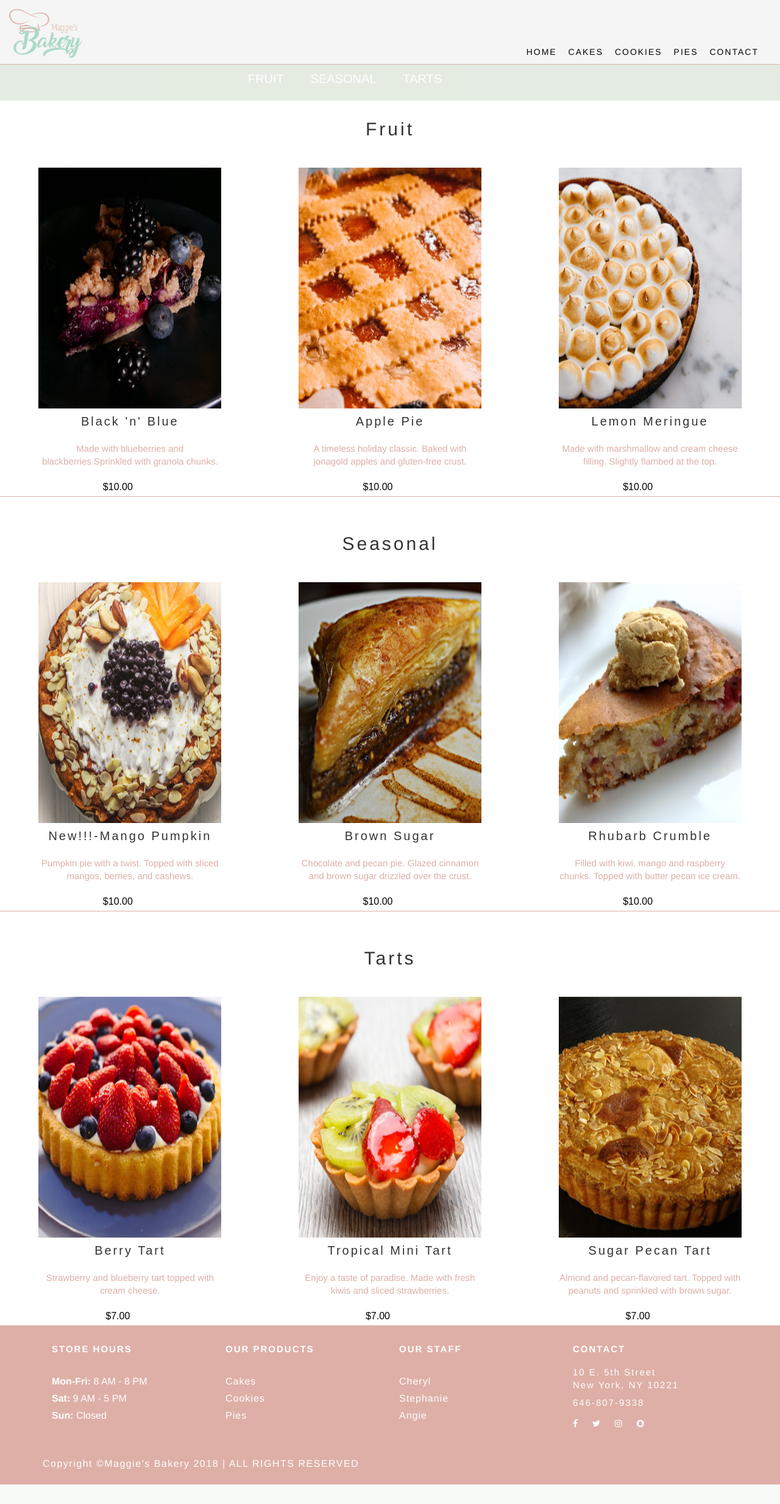
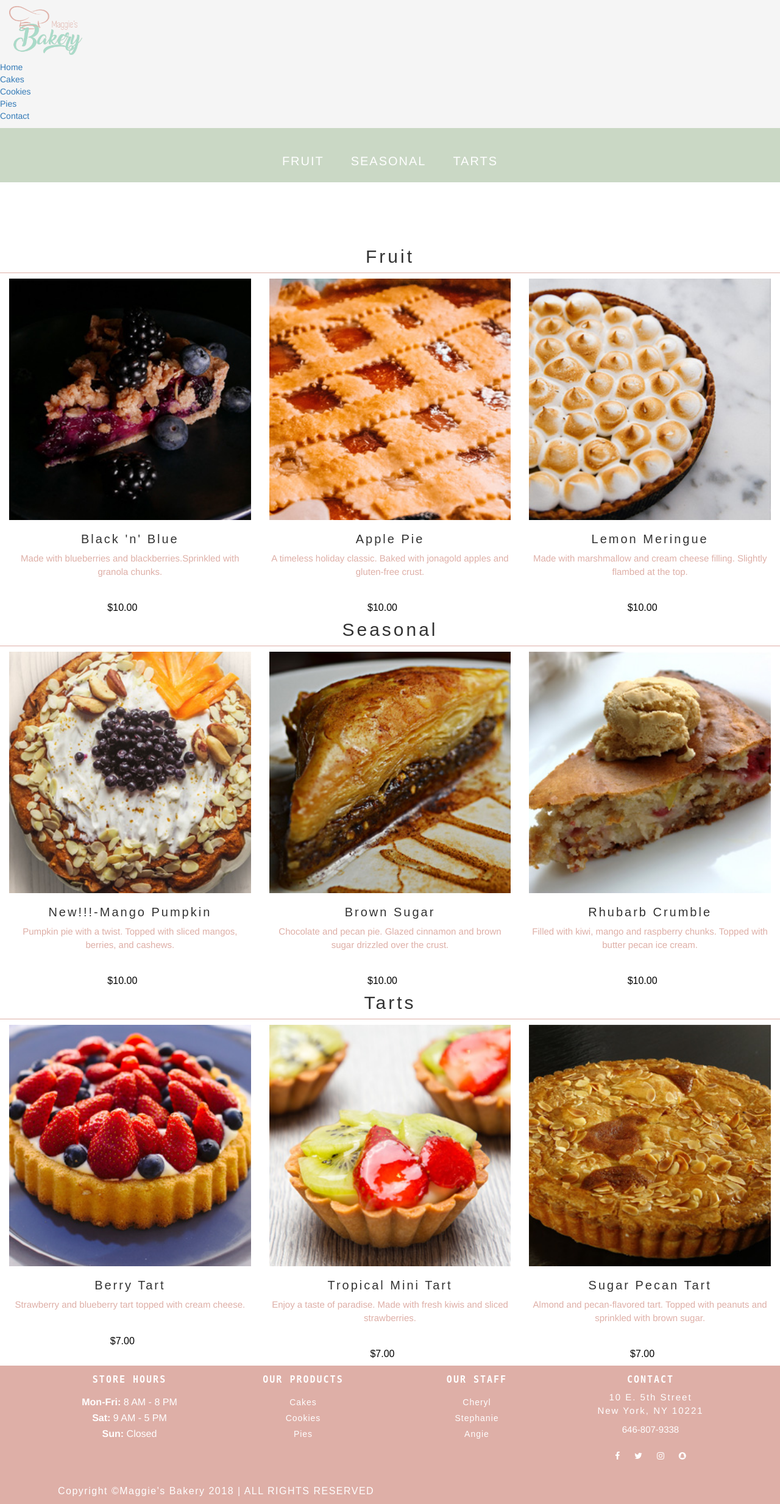
Before and after one commit to mfranl95/MaggiesBakery, a PHP site: page /pies.html in a window 1280 px wide. Shown: the whole page at 61% size. Before the commit the page ends 2435 px from the top, so only its background shows below. Run offline with PHP 8.4, Linux system fonts and the light colour scheme; some libraries are stand-ins or nearby versions; some web fonts are replaced.

Commit message:
Update main.css

```diff
--- a/css/main.css
+++ b/css/main.css
@@ -1,12 +1,12 @@
-  @import url("https://use.typekit.net/rky1oyp.css");
+   @import url("https://use.typekit.net/rky1oyp.css");
 
 *{
 	margin:0;
-	height: 100%;
+	padding: 0;
 }
 
 html, body{
-	min-height: 100%;
+
 }
 
 body{
@@ -16,12 +16,8 @@
 
 header{
 	background: #f5f5f5;
-	border-bottom: 0.5px solid #deafa7;
-	padding-bottom: 0px;
-	position: fixed;
-	height: auto;
+	width:100%;
 	z-index: 2;
-	width: 100%;
 }
 
 header::after{
@@ -31,32 +27,31 @@
 }
 
 .logo{
-	float: left;
 	padding: 10px 0;
 	height: 100px;
 	width: 120px;
 	margin-left: 15px;
 }
 
-.main{
+.nav{
 	float: right;
 	margin-left: 10px;
 	margin-top: 50px;
 }
 
-.main ul{
+.nav ul{
 	margin-right: 35px;
 	padding: 0;
 	list-style: none;
 }
 
-.main li{
+.nav li{
 	display: inline-block;
 	margin-left: 15px;
 	padding-top: 25px;
 }
 
-.main a{
+.nav a{
 	color: #000;
 	text-decoration: none;
 	text-transform: uppercase;
@@ -64,45 +59,81 @@
 	letter-spacing: 2px;
 }
 
-.main a:hover{
+.nav a:hover{
 	color: #deafa7;
 	text-decoration: underline;
 }
 
-.main a:active{
+.nav a:active{
 	color: #deafa7;
 	text-decoration: underline;
 }
 
-.img-container{
-	background-image: url(https://images.pexels.com/photos/1028714/pexels-photo-1028714.jpeg?auto=compress&cs=tinysrgb&dpr=2&h=650&w=940);
-	height: 100%;
-	background-position: center;
-	background-repeat: no-repeat;
-	background-size: cover;
-	position: relative;
-	padding-top: 25px;
+@media only screen and(max-width: 812px){
+	body{
+		width: 100%
+	}
+	header{
+		width:100%;
+	}
+
+	.nav li{
+		width: 100%;
+		display: inline-block;
+		padding-top: 25px;
+		text-align: center;
+	}
+	.main{
+		width: 100%;
+	}
+	.main img{
+		width: 100%;
+	}
+	.main h1{
+		width: 100%;
+		font-size: 36px;
+		text-align: center;
+		color: #000;
+	}
+	.cake-container{
+		width: 100%
+	}
+
+	.cookie-container{
+		width: 100%
+	}
+	.pie-container{
+		width: 100%
+	}
 }
 
-.inner-container{
-	text-align: center;
-	position: absolute;
+.main{
 	width: 100%;
-	color: #fff;
-	height: auto;
-	margin-top: 200px;
 }
 
-.inner-container h1{
+.main img{
+	margin-top: 5px;
+}
+
+
+.main h1{
 	font-size: 50px;
 	letter-spacing: 4px;
 	text-align: center;
+	position: relative;
+	bottom: 400px;
+	width: 100%;
+	color: #fff;
 }
 
-.inner-container p{
+.main p{
 	font-size: 30px;
 	letter-spacing: 8px;
 	text-align: center;
+	position: relative;
+	bottom: 400px;
+	width: 100%;
+	color: #fff;
 }
 
 .btn{
@@ -115,6 +146,9 @@
 	border: 2px solid #deafa7;
 	letter-spacing: 5px;
 	margin-top: 10px;
+	position: relative;
+    left: 550px;
+    bottom: 400px;
 }
 
 .btn:hover{
@@ -124,45 +158,14 @@
 	border: 2px solid #deafa7;
 }
 
-@media only screen and (max-width: 920px){
-	.inner-container{
-		margin-top: 100px;
-	}
-}
-
-@media only screen and (max-width:540px){
-	.inner-container{
-		margin-top: 150px;
-	}
-	h1{
-		font-size: 70px;
-	}
-}
-
-/*Icons*/
-.fa-shopping-cart{
-	float: right;
-	font-size: 24px;
-	display: inline-block;
-	margin-left: 60px;
-	padding-top: 40px;
-	color: #deafa7;
-}
-
-
-/* End Icons*/
-
-#section2{
+.section2{
 	background-color: #fff;
 	width: 100%;
-	height: 300px;
-	margin: 0 auto;
 }
 
 h2{
 	font-size: 30px;
-	font-family: "fenway-park-jf",sans-serif;
-	font-weight:500;
+	font-family: "fenway-park-jf",sans-serif!important;
 	text-align: center;
 	padding-top: 5px;
 	text-transform: none;
@@ -173,7 +176,7 @@
 
 h3{
 	font-size: 20px;
-	font-family: "fenway-park-jf",sans-serif;
+	font-family: "fenway-park-jf",sans-serif!important;
 	text-align: center;
 	padding-top: 5px;
 	text-transform: none;
@@ -181,37 +184,19 @@
 	margin-top: 15px;
 	padding-top: 25px;
 }
-
-.container{
-	width: 100%;
-	height: 70px;
-	padding-top: 20px;
-	margin-top: 15px;
-}
-.col-md-6{
-	width: 50%;
-	align-content: center;
-	vertical-align: middle;
-}
-
-.about{
-	height: 450px;
-	width: 450px;
-}
-
 .info{
 	font-size: 20px;
 	color: #deafa7;
 	text-align: center;
-	letter-spacing: 2px;
+	letter-spacing: 4px;
 	align-content: center;
 	padding-top: 25px;
 	margin-top: 25px;
 }
-#section3{
+
+.section3{
 	width: 100%;
 	margin:0 auto;
-	height: 490px;
 }
 
 h4{
@@ -222,15 +207,6 @@
 	margin-top: 15px;
 	margin-left: -25px;
 	padding-top: 5px;
-}
-.col-md-12{
-	width: 100%;
-	background-color: #deafa7;
-	border: 3px solid #fff;
-}
-
-.col-lg-4{
-	width: 33.33333%;
 }
 
 .btn-shop{
@@ -282,71 +258,26 @@
 	padding-top: 5px;
 }
 
-/*All Pages */
-.items{
-	text-align: center;
-	vertical-align: middle;
-	position: absolute;
-	right: 580px;
+/*All Pastry Pages*/
+.pastry-container{
+	width: 100%;
+	padding-top: 60px;
+	border-bottom: 0.5px solid #deafa7;
 }
 
-.items ul{
-	margin-right: -25px;
-	padding: 0;
-	list-style: none;
-}
-
-.items li{
-	display: inline-block;
-	margin-left: 40px;
-	padding-top: 35px;
-	padding-left: 0px;
-	text-align: center;
-}
-
-.items a{
-	color: #fff;
-	text-decoration: none;
-	text-transform: uppercase;
-	font-size: 20px;
-}
-
-.items a:hover{
-	color: #000;
-	text-decoration: underline;
-}
-
-#products{
-	width:100%;
-	height: 680px;
-	border-bottom: 0.75px solid #deafa7;
-	position:relative;
-	top: 50px;
-}
-
-.pastry-container{
-	align-content: center;
-	padding-top: 15px;
-	height: 100px;
-}
-img{
-	width: 300px;
-	height: 400px;
+.pastry-container img{
 	margin-top: 5px;
 	padding-top: 5px;
+	width:100%;
 }
 
 .pastry-info{
-	width: 300px;
-	margin-top: -10px;
-	height: 40px;
+	width: 100%;
+	margin-top: 5px;
 }
 
 .pastry-cost{
-	width: 300px;
-	margin-top: -15px;
-	margin-left: -15px;
-	height: 40px;
+	width: 100%;
 }
 
 .pastry-cost h5{
@@ -374,116 +305,129 @@
 	text-align: center;
 	padding-top: -20px;
 }
-input[type=text] {
-  float: right;
-  width: 30px;
-  height: 25px;
-  padding: 3px 0 0 0;
-  text-align: center;
-  border: 0.5px solid #deafa7;
-  border-radius: 2px;
-  position: relative;
-  bottom:25px;
-  right: 55px;
-}
-input.qtyplus {
-	width:25px;
-	height:25px;
-	background-color: #deafa7;
-	color: #fff;
-	position: relative;
-  	bottom:25px;
-  	left: 106px;
-  	border: none;
-  	border-radius: 2px;
-  	padding: 5px 5px;
-}
-input.qtyminus {
-	width:25px;
-	height:25px;
-	background-color: #deafa7;
-	color: #fff;
-	position: relative;
-  	bottom:25px;
-  	left: 84px;
-  	border: none;
-  	border-radius: 2px;
-  	padding: 5px 5px;
+/*Cakes Page*/
+.cake-container{
+	width: 100%;
+	background: #deafa7;
+	padding-top: 20px;
 }
 
-/*Cakes Page */
-.cake-container{
-	background-color: #deafa7;
-	opacity: 0.5;
-	height: 85px;
+.cake-container nav{
+	padding-left: 0;
+	margin-bottom: 0;
+	list-style: none
+}
+
+.cake-container ul{
+	list-style: none;
 	width: 100%;
-	position:relative;
-	top:80px;
+	text-align: center;
+	padding: 0;
+	margin: 0;
+}
+
+.cake-container li{
+	display: inline-block;
+
+}
+
+.cake-container a{
+	display: block;
+	font-size: 20px;
+	color: #fff;
+	padding: 20px;
+	letter-spacing: 2px;
+	text-decoration: none;
+	text-transform: uppercase;
 }
 
 .cake-container a:hover{
-	color: #000;
 	text-decoration: none;
+	color: #f5f5f5;
 }
 
-.cart{
-	width: 300px;
-	margin-top: 5px;
-	padding-top: 25px;
-	height: 40px;
+
+/*Cookies Page*/
+.cookie-container{
+	width: 100%;
+	background: #aed5c5;
+	padding-top: 20px;
 }
 
-.btn-cart{
-	background-color: #deafa7;
-	color: #fff;
-	font-size: 15px;
-	width: 400px;
-	padding: 5px 10px;
-	border-radius: 2px;
-	letter-spacing: 5px;
-	margin-top: 10px;
-	margin-left: 25px;
-	position: relative;
-	bottom: 0px;
-	left: 0px;
-	cursor: pointer;
+.cookie-container nav{
+	padding-left: 0;
+	margin-bottom: 0;
+	list-style: none
 }
 
-.btn-cart:hover{
+.cookie-container ul{
+	list-style: none;
+	width: 100%;
+	text-align: center;
+	padding: 0;
+	margin: 0;
+}
+
+.cookie-container li{
+	display: inline-block;
+
+}
+
+.cookie-container a{
+	display: block;
+	font-size: 20px;
 	color: #fff;
-	background-color: #cad8c5;
+	padding: 20px;
+	letter-spacing: 2px;
 	text-decoration: none;
-}
-/*Cookies Page */
-.cookie-container{
-	background-color: #aed5c5;
-	opacity: 0.5;
-	height: 85px;
-	width: 100%;
-	position:relative;
-	top:80px;
+	text-transform: uppercase;
 }
 
 .cookie-container a:hover{
+	text-decoration: none;
 	color: #000;
-	text-decoration: none;
 }
 
-/*Pie Page */
+/*Pies Page*/
 .pie-container{
-	background-color: #cad8c5;
-	opacity: 0.5;
-	height: 85px;
 	width: 100%;
-	position:relative;
-	top:80px;
+	background: #cad8c5;
+	padding-top: 20px;
+}
+
+.pie-container nav{
+	padding-left: 0;
+	margin-bottom: 0;
+	list-style: none
+}
+
+.pie-container ul{
+	list-style: none;
+	width: 100%;
+	text-align: center;
+	padding: 0;
+	margin: 0;
+}
+
+.pie-container li{
+	display: inline-block;
+
+}
+
+.pie-container a{
+	display: block;
+	font-size: 20px;
+	color: #fff;
+	padding: 20px;
+	letter-spacing: 2px;
+	text-decoration: none;
+	text-transform: uppercase;
 }
 
 .pie-container a:hover{
+	text-decoration: none;
 	color: #000;
-	text-decoration: none;
 }
-
 /*Contact Page */
 iframe{
 	width:650px;
@@ -496,8 +440,7 @@
 	color: #deafa7;
 	align-content: center;
 	text-align: center;
-	padding-top: 10px;
-	height:auto;
+	padding-top: 20px;
 }
 
 .contact-social {
@@ -520,6 +463,7 @@
 .contact-social i:hover {
   color: #aed5c5;
 }
+
 /*Footer */
 .footer-title{
 	font-size: 15px;
@@ -535,79 +479,137 @@
 	text-align: left;
 	margin-top: -15px;
 	padding-top: 10px;
-	height: auto;
 }
 
 .footer-info li{
 	list-style: none;
 	margin-left: -40px;
-	height:auto;
+	padding-top: -15px;
+}
+footer{
+	background: #deafa7;
+	width: 100%;
+	clear: both;
 	margin-top: 5px;
 }
-footer{
-	background-color: #deafa7;
-	height: 260px;
-	width: 100%;
-	clear: both;
-	position: relative;
-	top:60px;
+
+.footer-title{
+	font-size: 15px;
+	color: #fff;
+	font-family: "orator-std", monospace;
+	text-transform: uppercase;
+	font-weight: bold;
+	letter-spacing: 2px;
+	text-align: center;
+	padding-top: 5px;
 }
 
-footer, .footer-info{
+.footer-info{
+	color: #fff;
+	font-size: 16px;
+	text-align: center;
+	margin-top: 5px;
+	margin-left: 0px;
+	padding-top: 5px;
+	padding-left: 0px
+}
+
+.footer-info li{
 	list-style: none;
-	margin-top: -25px;
+	margin-left: 0px;
+	padding-top: 3px;
+	text-decoration: none;
+	font-size: 16px;
 }
 
 .footer-info li a{
 	list-style: none;
 	margin-top: 5px;
 	color: #fff;
-	padding-top: 5px;
 	text-align: center;
 	letter-spacing: 1px;
+	text-decoration: none;
+	font-size: 14px;
+	font-family: "omnes-pro", sans-serif;
+}
+
+.footer-info li a:hover{
+	color: #000;
 }
 
 .footer-address{
 	color: #fff;
 	font-size: 15px;
 	letter-spacing: 2px;
-	text-align: left;
-	margin-top: -25px;
+	text-align: center;
 }
 
 .footer-contact{
+	text-align: center;
 	color: #fff;
 	font-size: 15px;
-	letter-spacing: 2px;
-	text-align: left;
-	margin-top: 0px;
+}
+
+.footer-contact li{
+	text-decoration: none;
+	list-style: none;
+	display: inline-block;
+	padding-left: 20px;
+}
+
+.footer-contact li span{
+	color: #fff;
+	font-style: 18px;
+	font-family: "omnes-pro", sans-serif;
+	text-align: center;
+	letter-spacing: 1.5px;
+}
+
+.footer-contact i{
+	margin: 0 5px;
+  	padding: 0 5px;
+  	display: inline-block;
+  	color: #fff;
+  	font-size: 18px;
 }
 
  .footer-social {
-  margin-left: -15px;
+  text-align: center;
   margin-top: 5px;
 }
 
 .footer-social i {
-  margin: 0 5px;
-  padding: 0 5px;
+  margin: 10px 5px;
+  padding: 5px 5px;
   display: inline-block;
   color: #fff;
-  position: relative;
-  bottom: 20px;
- left: 5px;
+  text-align: center;
+  font-size: 14px;
 }
 
 .footer-social i:hover {
-  color: #cad8c5;
+  color: #000;
 }
 
 .copyright{
  	margin-bottom: 10px;
- 	padding-top: 15px;
+ 	padding-top: 25px;
  	font-size: 16px;
+ 	font-family: "omnes-pro", sans-serif;
  	color: #fff;
- 	position: relative;
- 	bottom: -130px;
  	letter-spacing: 1.5px;
+ 	margin-left: 25px;
  }
+
+/*Icons*/
+.fa-shopping-cart{
+	float: right;
+	font-size: 24px;
+	display: inline-block;
+	margin-left: 60px;
+	padding-top: 40px;
+	color: #deafa7;
+}
+
+
+/* End Icons*/
```
